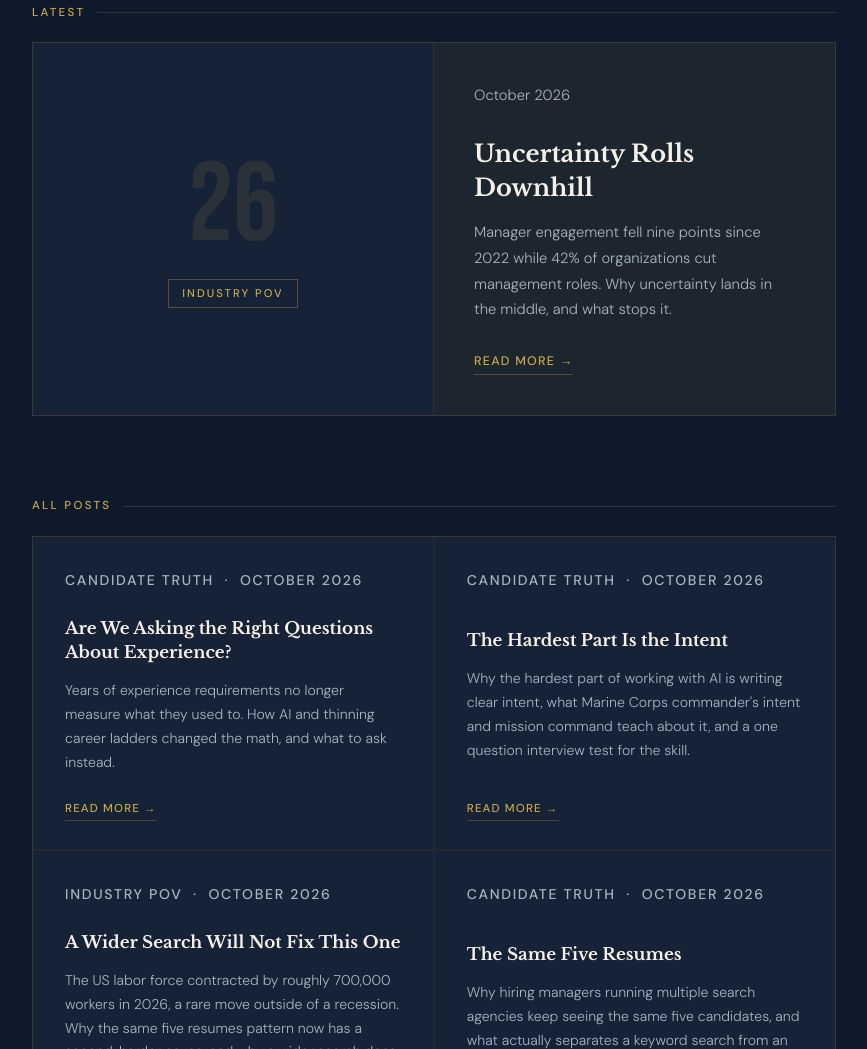
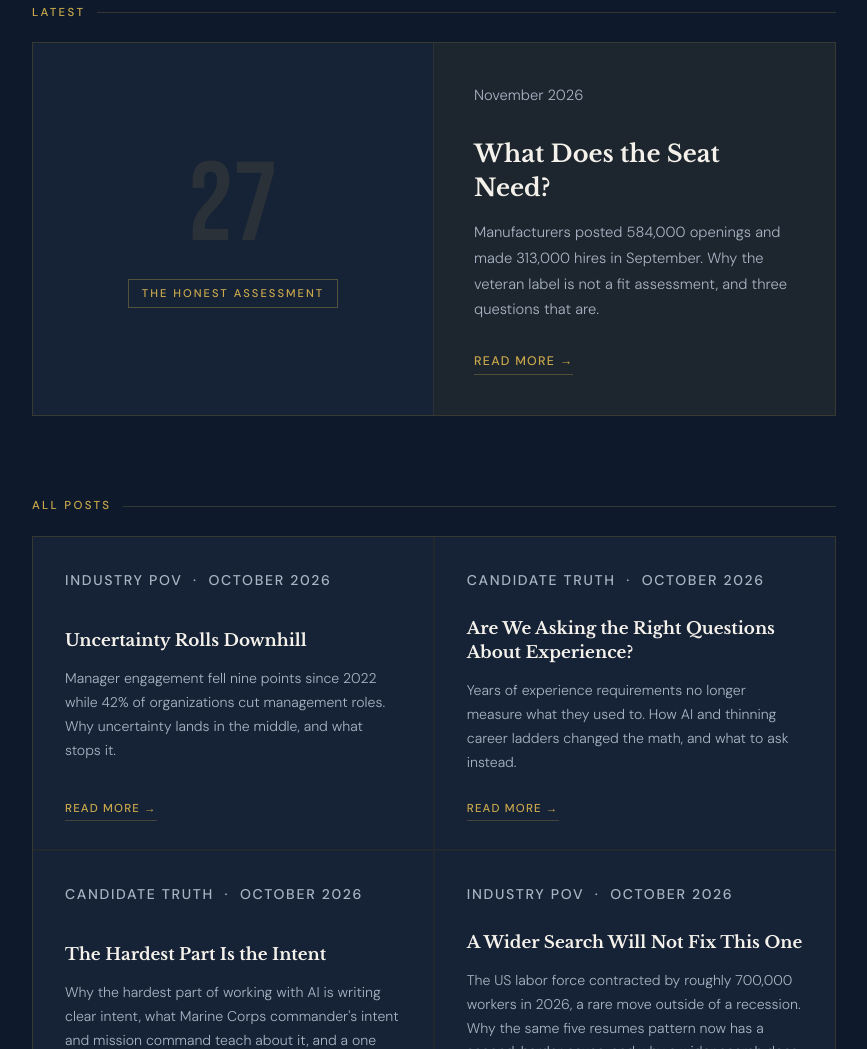
Before and after one commit to forfararic-lab/ETG-Website, a plain HTML site: page blog.html in a window 1280 px wide. Shown: the part 503-1552 px from the top of the page, without its empty margins (206-1073 px from the left). Drawn offline with nearby package versions, Linux system fonts and the light colour scheme.

Commit message:
Regenerate blog.html for: What Does the Seat Need?

```diff
--- a/blog.html
+++ b/blog.html
@@ -95,18 +95,18 @@
 
   <div class="featured">
     <div class="featured-label">Latest</div>
-    <a href="/blog/uncertainty-rolls-downhill.html" class="featured-card">
+    <a href="/blog/what-does-the-seat-need.html" class="featured-card">
       <div class="featured-accent">
         <div class="featured-accent-inner">
-          <div class="featured-num">26</div>
-          <div class="featured-tag-label">Industry POV</div>
+          <div class="featured-num">27</div>
+          <div class="featured-tag-label">The Honest Assessment</div>
         </div>
       </div>
       <div class="featured-content">
         <div>
-          <p class="featured-meta">October 2026</p>
-          <h2>Uncertainty Rolls Downhill</h2>
-          <p>Manager engagement fell nine points since 2022 while 42% of organizations cut management roles. Why uncertainty lands in the middle, and what stops it.</p>
+          <p class="featured-meta">November 2026</p>
+          <h2>What Does the Seat Need?</h2>
+          <p>Manufacturers posted 584,000 openings and made 313,000 hires in September. Why the veteran label is not a fit assessment, and three questions that are.</p>
         </div>
         <span class="read-link">Read more →</span>
       </div>
@@ -116,6 +116,14 @@
   <div class="posts-section">
     <div class="posts-label">All Posts</div>
     <div class="posts-grid">
+
+      <a href="/blog/uncertainty-rolls-downhill.html" class="post-card">
+        <p class="post-card-meta">Industry POV &nbsp;·&nbsp; October 2026</p>
+        <h3>Uncertainty Rolls Downhill</h3>
+        <p>Manager engagement fell nine points since 2022 while 42% of organizations cut management roles. Why uncertainty lands in the middle, and what stops it.</p>
+        <span class="post-card-link">Read more →</span>
+        <div class="post-border"></div>
+      </a>
 
       <a href="/blog/years-of-experience-requirements.html" class="post-card">
         <p class="post-card-meta">Candidate Truth &nbsp;·&nbsp; October 2026</p>
```
